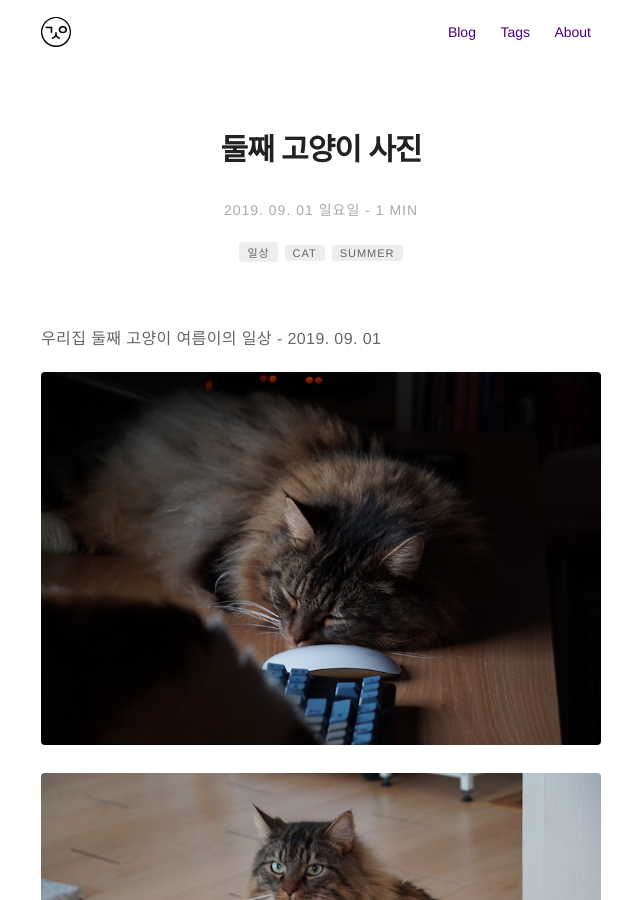
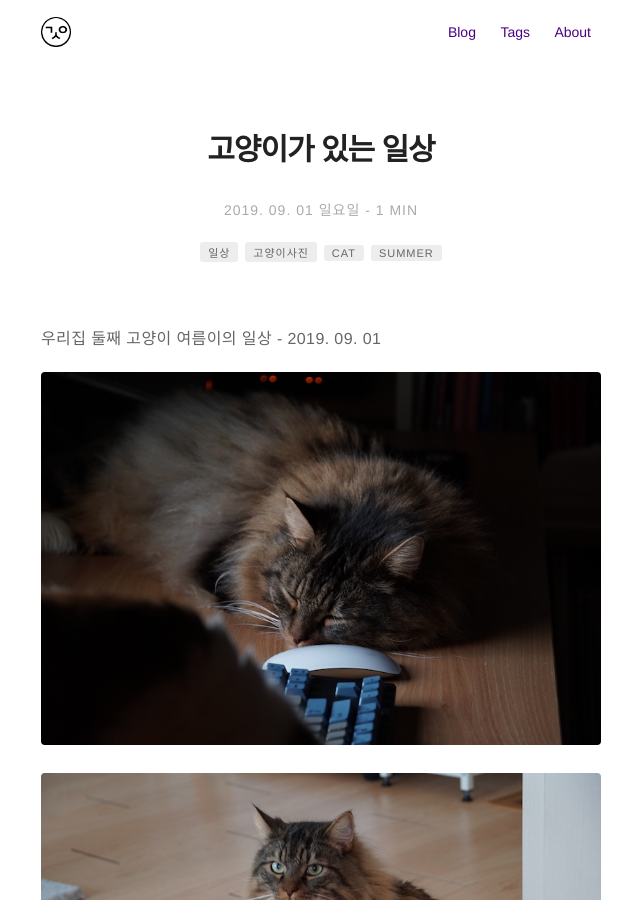
Before and after one commit to kimsungyoo/kimsungyoo.github.io, a Jekyll site: the page built from _posts/2019-09-01-cat-summer.md, in a window 1280 px wide and 900 px high. Shown: the whole window, without its empty margins (319-959 px from the left). Built offline with Jekyll 4.4.1, drawn with Linux system fonts in a browser that asks for light colours; comment, search, counter and statistics services are not loaded.

Commit message:
제목 수정

```diff
--- a/_posts/2019-09-01-cat-summer.md
+++ b/_posts/2019-09-01-cat-summer.md
@@ -2,12 +2,13 @@
 category: blog
 layout: post
 author: kimsungyoo
-title: "둘째 고양이 사진"
-description: "고양이 사진 - 여름이의 일상 2019-09-01"
+title: "고양이가 있는 일상"
+description: "고양이 사진 - 우리집 둘째 여름이의 일상 2019-09-01"
 date: 2019-09-01 19:52
 headerImage: false
 tag:
 - 일상
+- 고양이사진
 - cat
 - summer
 ---
```
